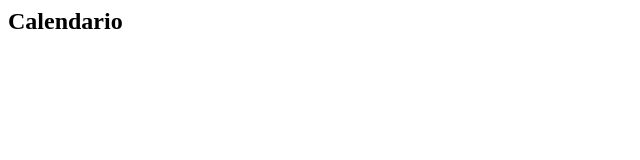
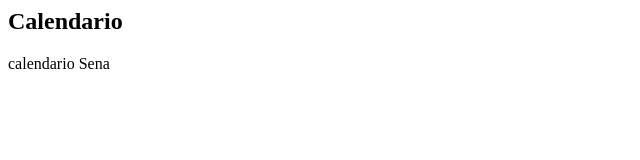
Before and after one commit to jhonatanledezma18/html, a plain HTML site: page calendario.html in a window 1280 px wide. Shown: the whole page, without its empty margins (0-640 px from the left). Drawn offline with Linux system fonts and the light colour scheme.

Commit message:
version2

```diff
--- a/calendario.html
+++ b/calendario.html
@@ -4,5 +4,6 @@
   </head>
   <body>
     <H2>Calendario</H2>
+    <p>calendario Sena</p>
   </body>
 </html>
```
